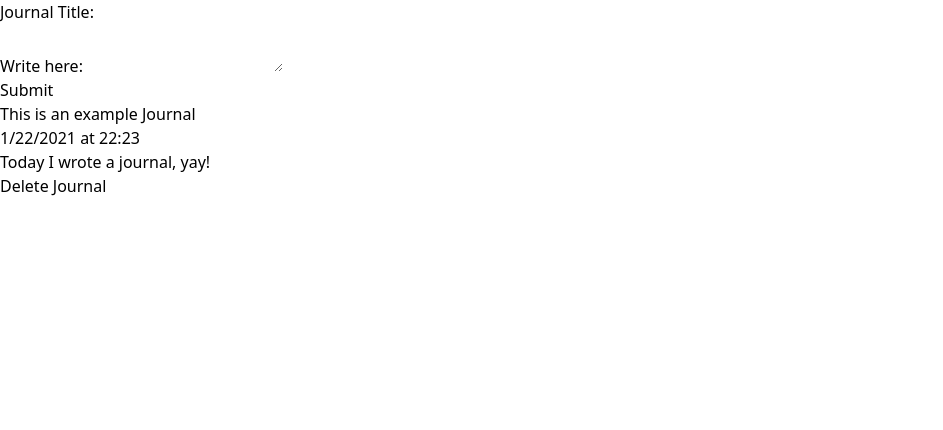
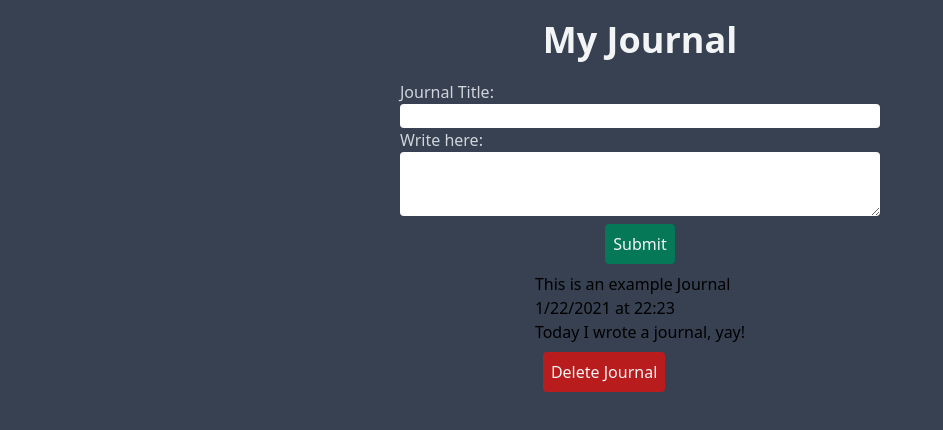
Before and after one commit to KyleMcKell/React-Journal, a React (Create React App) app: page / in a window 1280 px wide. Shown: the top 430 px of the page, without its empty margins (0-943 px from the left). Built offline with nearby package versions, Linux system fonts and the light colour scheme.

Commit message:
added basic styles to journal create and a title

```diff
--- a/src/App.js
+++ b/src/App.js
@@ -1,8 +1,10 @@
 import { Journal } from "./components/Journal";
+import { Title } from "./components/Title";
 
 function App() {
 	return (
-		<div className="App">
+		<div className="flex flex-col w-screen min-h-screen w-full bg-gray-700">
+			<Title />
 			<Journal />
 		</div>
 	);
--- a/src/components/Journal.js
+++ b/src/components/Journal.js
@@ -24,7 +24,7 @@ export const Journal = () => {
 				date: dateFormatter(),
 				entryText: newEntryText,
 			};
-			setEntries([...entries, newEntry]);
+			setEntries([newEntry, ...entries]);
 		}
 	};
 
@@ -33,7 +33,7 @@ export const Journal = () => {
 	};
 
 	return (
-		<div>
+		<div className="flex flex-col mx-auto items-center justify-center h-auto w-3/4">
 			<JournalCreate handleSubmit={handleSubmitCreate} />
 			<div>
 				{entries.map((entry) => {
--- a/src/components/JournalCreate.js
+++ b/src/components/JournalCreate.js
@@ -2,22 +2,36 @@ import React from "react";
 
 export const JournalCreate = ({ handleSubmit }) => {
 	return (
-		<div>
-			<form onSubmit={handleSubmit}>
-				<div item>
-					<label htmlFor="title">Journal Title:</label>
-					<input type="text" id="title" name="title" />
-				</div>
-				<div item>
-					<label htmlFor="entryText">Write here:</label>
-					<textarea type="text" id="entryText" name="entryText" />
-				</div>
-				<div item>
-					<button variant="contained" color="primary" type="submit">
-						Submit
-					</button>
-				</div>
-			</form>
-		</div>
+		<form
+			onSubmit={handleSubmit}
+			className="flex flex-col items-center w-1/2 text-gray-300"
+		>
+			<div className="flex flex-col justify-center w-full">
+				<label htmlFor="title">Journal Title:</label>
+				<input
+					className="rounded text-black px-2"
+					type="text"
+					id="title"
+					name="title"
+				/>
+			</div>
+			<div className="flex flex-col w-full">
+				<label htmlFor="entryText">Write here:</label>
+				<textarea
+					className="rounded text-black p-2"
+					type="text"
+					id="entryText"
+					name="entryText"
+				/>
+			</div>
+			<div>
+				<button
+					className="bg-green-700 text-gray-100 p-2 rounded m-2"
+					type="submit"
+				>
+					Submit
+				</button>
+			</div>
+		</form>
 	);
 };
--- a/src/components/JournalDelete.js
+++ b/src/components/JournalDelete.js
@@ -4,8 +4,7 @@ export const JournalDelete = ({ handleDelete, entryKey }) => {
 	return (
 		<div>
 			<button
-				variant="contained"
-				color="secondary"
+				className="bg-red-700 text-gray-100 p-2 rounded m-2"
 				onClick={() => handleDelete(entryKey)}
 			>
 				Delete Journal
--- a/src/components/JournalEntry.js
+++ b/src/components/JournalEntry.js
@@ -8,8 +8,8 @@ export const JournalEntry = ({ entry, handleDelete }) => {
 
 	return (
 		<div>
-			<h1>{title}</h1>
-			<h2>{date}</h2>
+			<h2>{title}</h2>
+			<h3>{date}</h3>
 			<p>{entryText}</p>
 			<JournalDelete handleDelete={() => handleDelete(entry)} />
 		</div>
--- /dev/null
+++ b/src/components/Title.js
@@ -0,0 +1,9 @@
+import React from "react";
+
+export const Title = () => {
+	return (
+		<div className="transform text-gray-100 font-bold mx-auto my-5 text-4xl">
+			My Journal
+		</div>
+	);
+};
```
